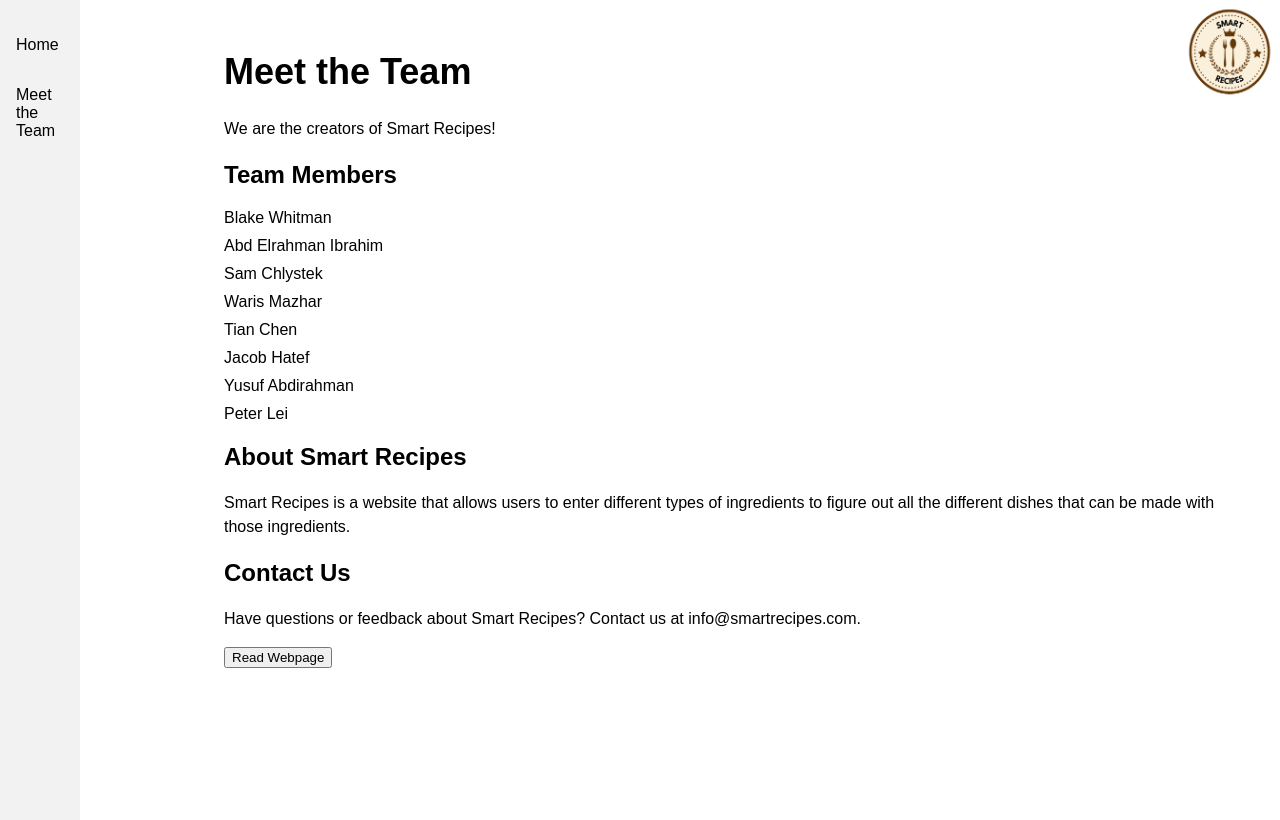
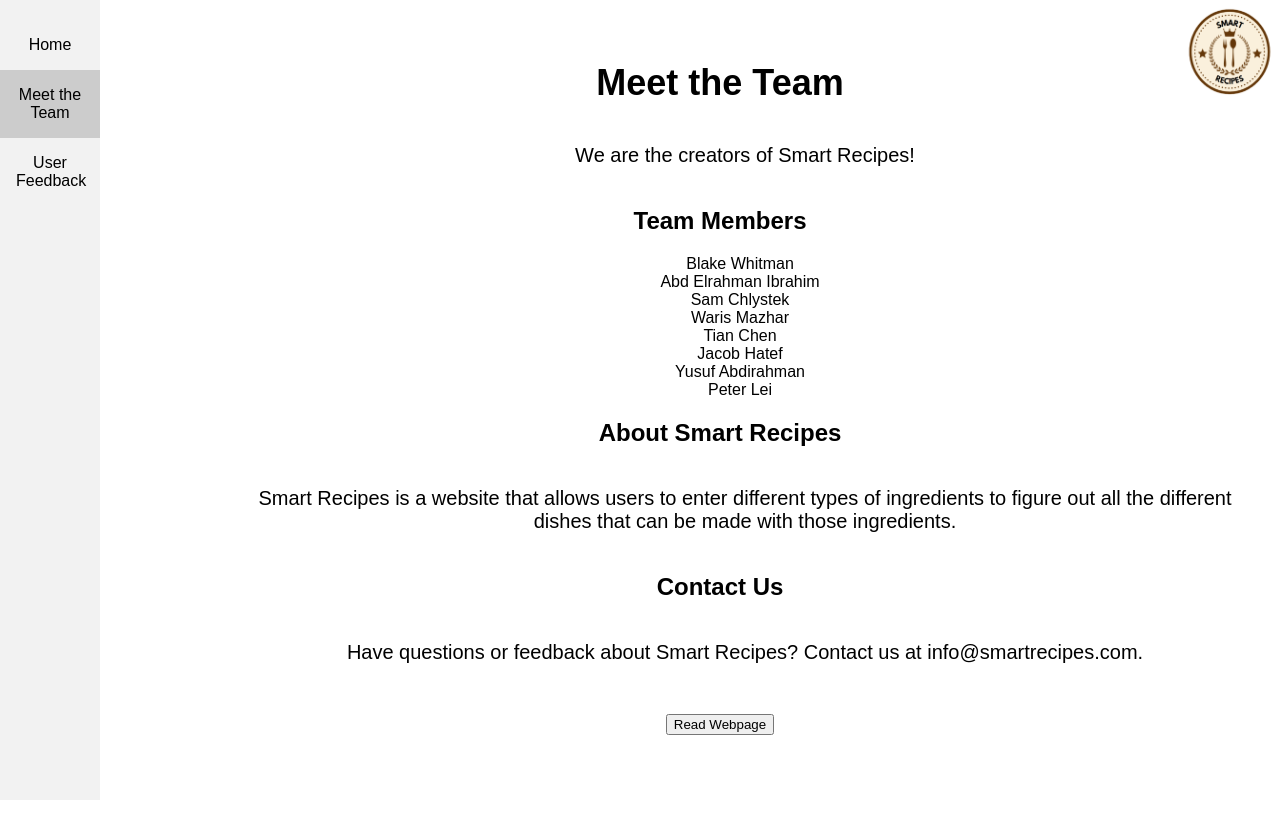
Before and after one commit to 5914-project/MainRepo, a Flask app: page /team/ in a window 1280 px wide. Run offline with Flask 2, Linux system fonts and the light colour scheme.

Commit message:
User feedback added

```diff
--- a/app.py
+++ b/app.py
@@ -10,7 +10,7 @@ import items
 app = Flask(__name__)
 es.initialize()
 
-#Home and Team route
+#Home, Team, and User Feedback route
 @app.route("/", methods=["GET", "POST"])
 def index():
     return render_template("webpage.html")
@@ -18,6 +18,10 @@ def index():
 @app.route("/team/", methods=["GET", "POST"])
 def team():
     return render_template("team.html")
+
+@app.route("/feedback/", methods=["GET", "POST"])
+def feedback():
+    return render_template("feedback.html")
 
 
 #Input Data Route
--- a/static/team.css
+++ /dev/null
@@ -1,73 +0,0 @@
-/* Content styles */
-.content {
-  margin-left: 200px;
-  padding: 1px 16px;
-}
-
-/* General styles */
-body {
-  font-family: Arial, sans-serif;
-  margin-top: 50px;
-}
-
-h1 {
-  font-size: 36px;
-  margin-top: 0;
-}
-
-h2 {
-  font-size: 24px;
-}
-
-ul {
-  list-style-type: none;
-  padding: 0;
-}
-
-li {
-  margin-bottom: 10px;
-}
-
-p {
-  line-height: 1.5;
-}
-
-.sidebar {
-  height: 100%;
-  width: 80px;
-  position: absolute;
-  top: 0;
-  left: 0;
-  background-color: #f2f2f2;
-  overflow-x: hidden;
-  padding-top: 20px;
-}
-
-.sidebar a {
-  display: block;
-  color: #000;
-  padding: 16px;
-  text-decoration: none;
-}
-
-.sidebar a:hover {
-  background-color: #555;
-  color: white;
-}
-
-.logo-container {
-  position: fixed;
-  top: 0;
-  right: 0;
-  transition: opacity 0.3s ease-out;
-}
-
-.logo {
-  width: 100px;
-  height: 100px;
-}
-
-.logo-container.hidden {
-  opacity: 0;
-  pointer-events: none;
-}
--- a/templates/team.html
+++ b/templates/team.html
@@ -2,7 +2,7 @@
 <html>
 <head>
 	<title>Our Team</title>
-	<link rel="stylesheet" type="text/css" href="/static/team.css">
+	<link rel="stylesheet" type="text/css" href="/static/style.css">
 </head>
 <body>
 	<div class="logo-container">
@@ -12,6 +12,7 @@
 	<div class="sidebar">
 		<a href="/">Home</a>
 		<a class="active" href="/team">Meet the Team</a>
+		<a href="/feedback">User Feedback</a>
 	</div>
 
 	<div class="content">
--- a/templates/webpage.html
+++ b/templates/webpage.html
@@ -11,6 +11,7 @@
   <div class="sidebar">
     <a href="/">Home</a>
     <a href="/team">Meet the Team</a>
+    <a href="/feedback">User Feedback</a>
   </div>
   <h1>Smart Recipes</h1>
   <div class="image-carousel">
```
Also changed, not shown: static/style.css (+38 -0 lines), templates/feedback.html (added, +80 -0 lines).
